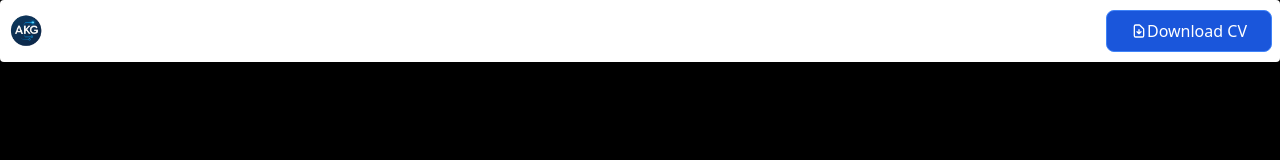
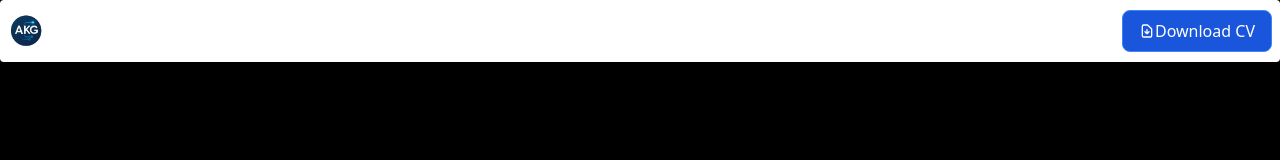
Before and after one commit to avnkrlo/react_portfolio, a React (Vite) app: page /react_portfolio/project in a window 1280 px wide. Shown: the top 160 px of the page. Built offline with nearby package versions, Linux system fonts and the light colour scheme.

Commit message:
fix cv download btn - no file

```diff
--- a/src/components/BtnDownloadCV.tsx
+++ b/src/components/BtnDownloadCV.tsx
@@ -1,10 +1,11 @@
 import { Link } from 'react-router-dom';
+import Cv from '../assets/cv/Resume - Aivan Karlo Geronimo.pdf';
 import { HiOutlineDocumentDownload } from "react-icons/hi";
 
 export default function btnDownloadCV() {
     return (
-        <Link to={`${import.meta.env.BASE_URL}Aivan Karlo Geronimo.pdf.pdf`} target='_blank' download
-            className="inline-flex items-center px-6 py-2 text-md text-left text-white bg-blue-700 border border-blue-500 rounded-lg space-x-5 hover:text-white sm:ms-4 hover:bg-transparent focus:ring-4 focus:ring-blue-700">
+        <Link to={Cv} target='_blank' download
+            className="inline-flex items-center px-4 py-2 text-md text-left text-white bg-blue-700 border border-blue-500 rounded-lg space-x-5 hover:text-white sm:ms-4 hover:bg-transparent focus:ring-4 focus:ring-blue-700">
                 <HiOutlineDocumentDownload/> Download CV
         </Link>
     );
```
Also changed, not shown: 1 other file (tests, documents, lock files or other folders).
